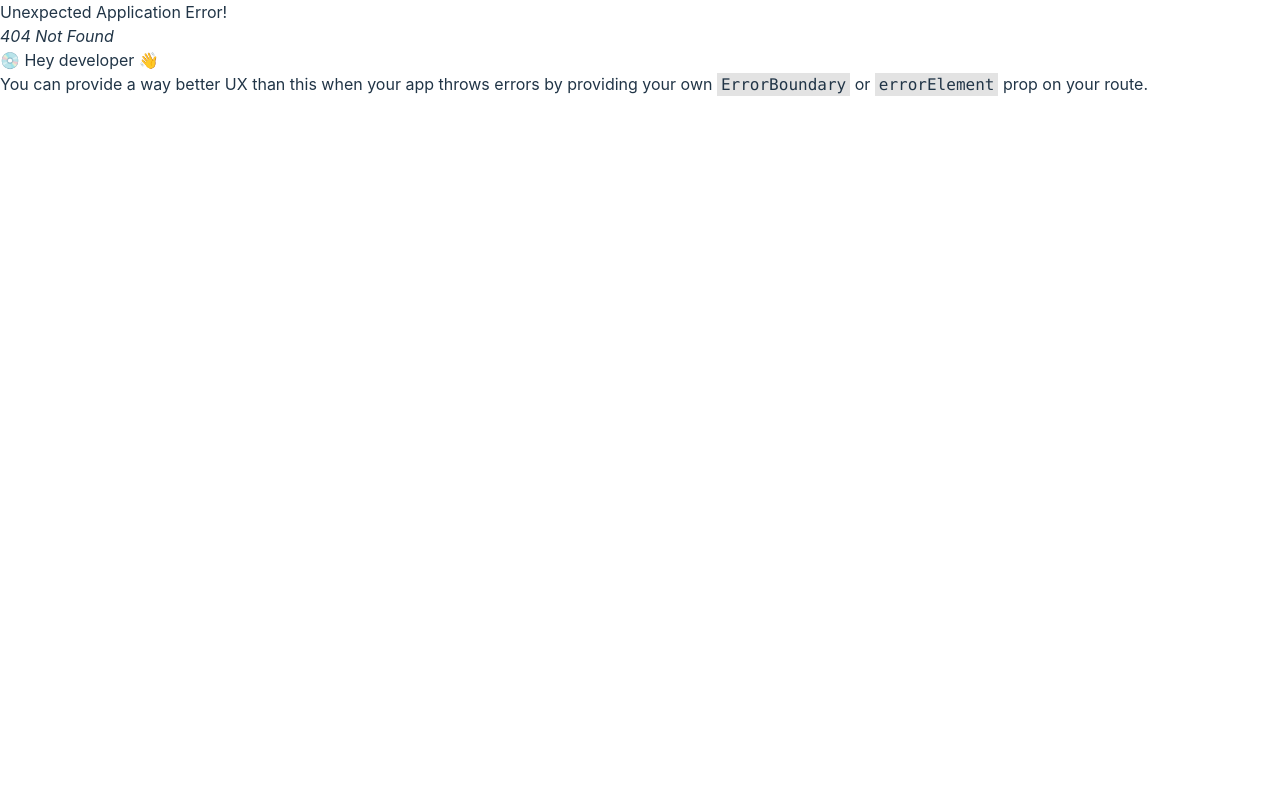
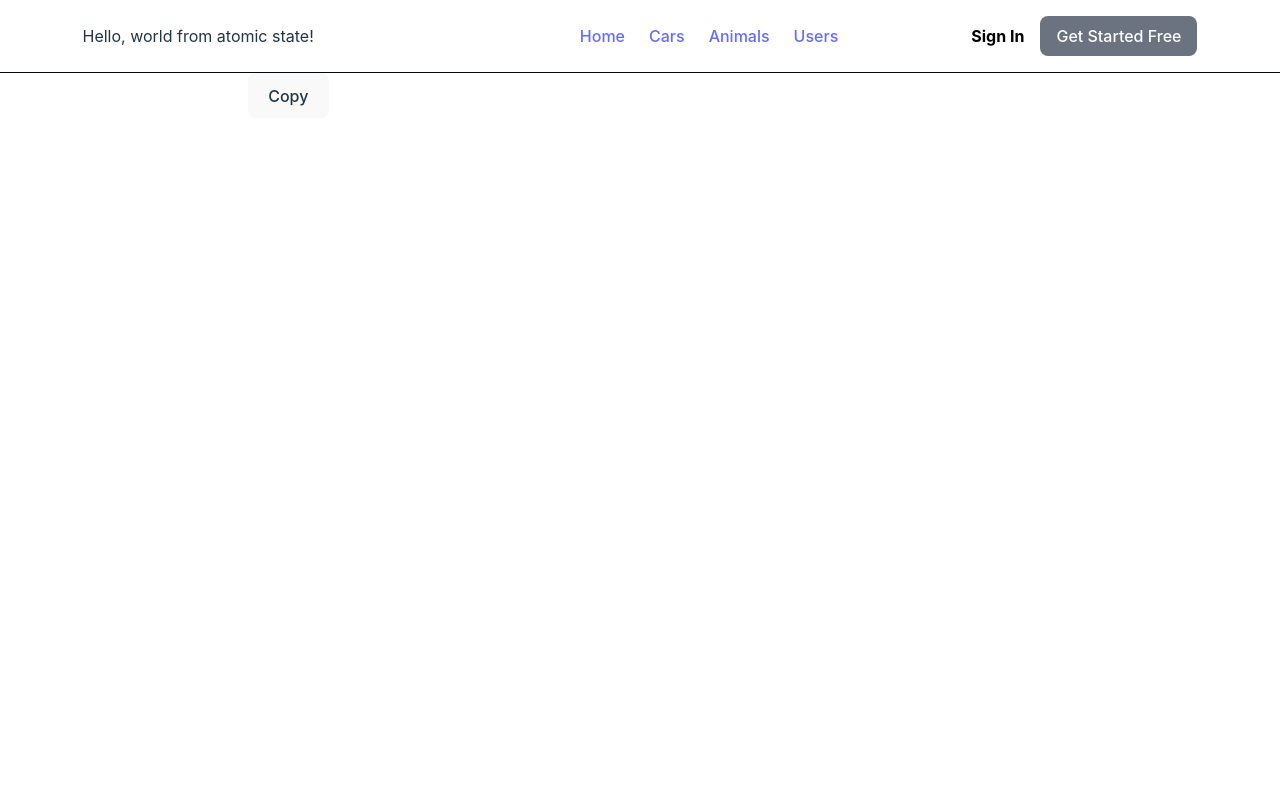
Before and after one commit to manjotsk/react-batch-16, a React (Vite) app: page /concepts/use-ref-1 in a window 1280 px wide. Before the commit this address had no page. Shown: the top 800 px of the page. Built offline with nearby package versions, Linux system fonts and the light colour scheme.

Commit message:
feat: Add UseRefHook1 component and route; implement input copy functionality
Co-authored-by: prabh-ops <prabh-ops@users.noreply.github.com>

```diff
--- a/src/main.tsx
+++ b/src/main.tsx
@@ -14,6 +14,7 @@ import GlobalState from "./pages/concepts/GlobalState.tsx";
 import UseRefHook from "./pages/concepts/UseRefHook.tsx";
 import AudioPlayer from "./components/AudioPlayer.tsx";
 import AudioPage from "./pages/audioPage.tsx";
+import UseRefHook1 from "./pages/concepts/UseRefHook1.tsx";
 
 const router = createBrowserRouter([
   {
@@ -52,6 +53,10 @@ const router = createBrowserRouter([
         element: <UseRefHook />,
       },
       {
+        path: "/concepts/use-ref-1",
+        element: <UseRefHook1 />,
+      },
+      {
         path: "/audio-page",
         element: <AudioPage />,
       },
--- /dev/null
+++ b/src/pages/concepts/UseRefHook1.tsx
@@ -0,0 +1,22 @@
+import React, { useRef } from "react";
+
+const UseRefHook1 = () => {
+  const inputRef = useRef<HTMLInputElement>(null);
+
+  return (
+    <div>
+      <input ref={inputRef} />
+      <button
+        onClick={() => {
+          inputRef.current?.select();
+          const inputText = inputRef.current?.value;
+          navigator.clipboard.writeText(inputText || "");
+        }}
+      >
+        Copy
+      </button>
+    </div>
+  );
+};
+
+export default UseRefHook1;
```
